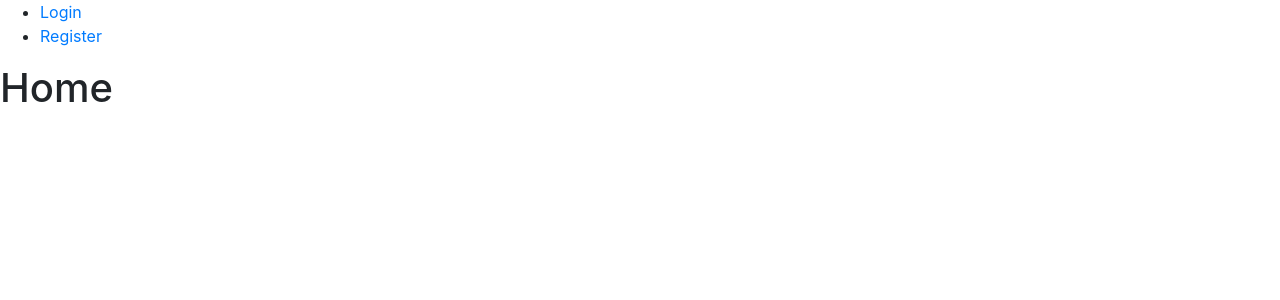
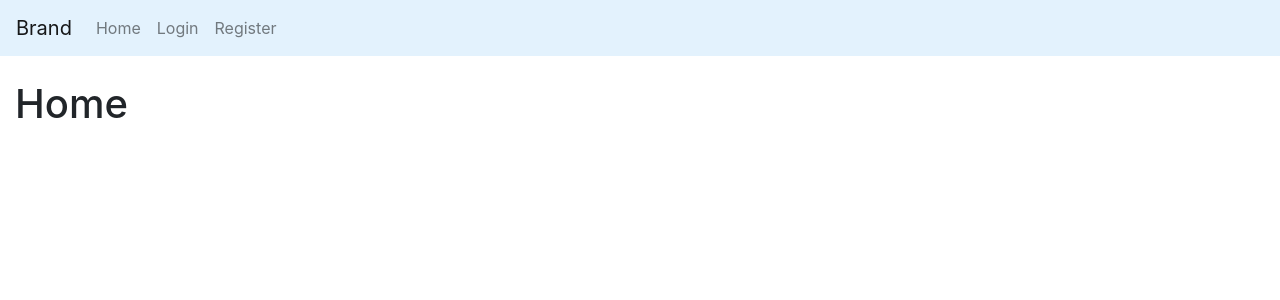
Before and after one commit to digitalis75/Django-Project-Primary-School-Books, a Django app: page / in a window 1280 px wide. Shown: the top 300 px of the page. Run offline with Django 3.2, Linux system fonts and the light colour scheme; some libraries are stand-ins or nearby versions.

Commit message:
Creating collapsible navbar with Bootstrap

```diff
--- a/templates/base.html
+++ b/templates/base.html
@@ -2,7 +2,7 @@
 <html lang="en">
 <head>
     <meta charset="UTF-8">
-    <meta name="viewport" content="width=device-width, initial-scale=1.0">
+    <meta name="viewport" content="width=device-width, initial-scale=1.0, shrink-to-fit=no">
     <meta http-equiv="X-UA-Compatible" content="ie=edge">
     <title>{% block page_title %}{% endblock %}</title>
     <!-- Complete CSS -->
@@ -10,16 +10,30 @@
 </head>
 <body>
     <!-- Navbar -->
-    <nav>
-        <ul>
+    <nav class="navbar navbar-expand-lg navbar-light fixed-top" style="background-color: #e3f2fd;">
+
+        <!-- Brand -->
+        <a class="navbar-brand" href="#">Brand</a>
+
+        <!-- Toggler/collapsible Button -->
+        <button class="navbar-toggler" type="button" data-toggle="collapse" data-target="#collapsibleNavbar">
+            <span class="navbar-toggler-icon"></span>
+        </button>
+
+        <!-- Navbar links -->
+        <div class="collapse navbar-collapse " id="collapsibleNavbar">
+            <ul class="nav navbar-nav navbar-right mr-auto mt-2 mt-lg-0">
+                <li class="nav-item"><a class="nav-link" href="#">Home<span class="sr-only">(current)</span></a></li>
+
                 {% if user.is_authenticated %}
-            <li><a href= "#">Profile</a></li>
-            <li><a href= "{% url 'logout' %}">Logout</a></li>
+                <li class="nav-item"><a class="nav-link" href="#">Profile</a></li>
+                <li class="nav-item"><a class="nav-link" href= "{% url 'logout' %}">Logout</a></li>
                 {% else %}
-            <li><a href= "{% url 'login' %}">Login</a></li>
-            <li><a href= "{% url 'registration' %}">Register</a></li>
+                <li class="nav-item"><a class="nav-link" href= "{% url 'login' %}">Login</a></li>
+                <li class="nav-item"><a class="nav-link" href= "{% url 'registration' %}">Register</a></li>
                 {% endif %}
             </ul>
+        </div>
     </nav>
     <!-- Django messages -->
     {% if messages %}
@@ -31,10 +45,12 @@
     {% endif %}
 
     <!-- Page Content -->
+    <div class="container-fluid" style="margin-top:80px">
         <h1>{% block page_heading %}{% endblock %}</h1>
 
         {% block content %}
         {% endblock %}
+    </div>
 
     <!-- Complete JavaScript -->
     <script src="https://code.jquery.com/jquery-3.4.1.slim.min.js" integrity="sha384-J6qa4849blE2+poT4WnyKhv5vZF5SrPo0iEjwBvKU7imGFAV0wwj1yYfoRSJoZ+n" crossorigin="anonymous"></script>
```
Lines whose indentation alone changed are shown as unchanged.
